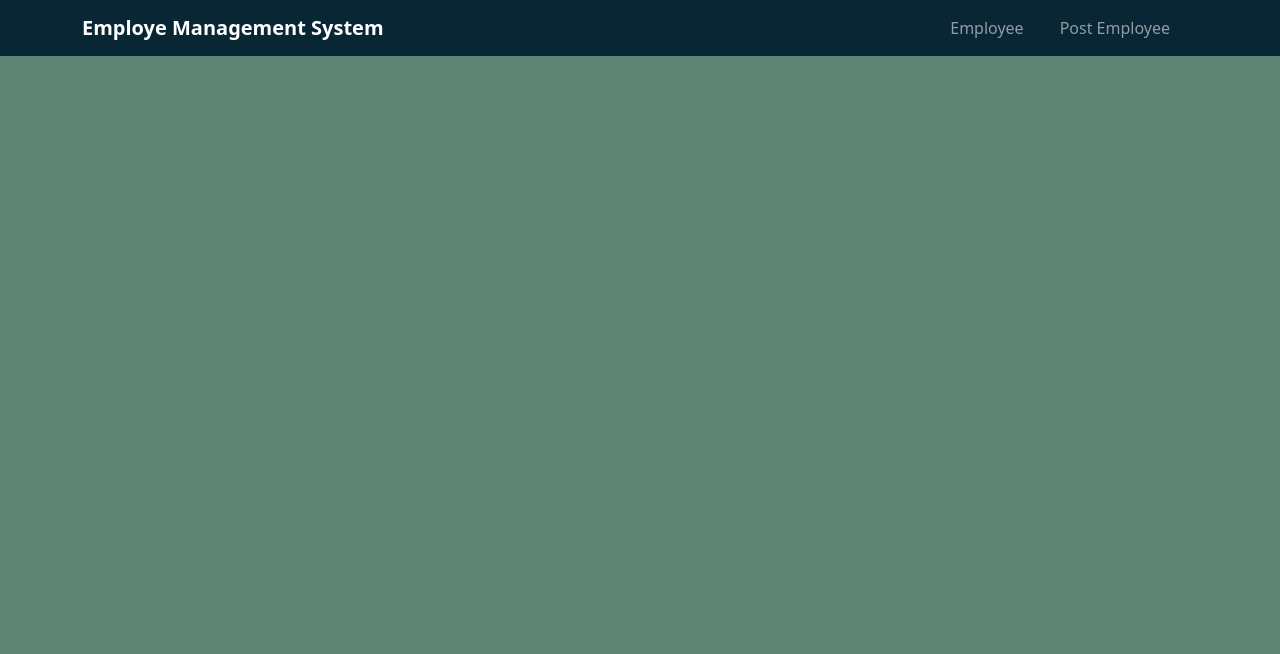
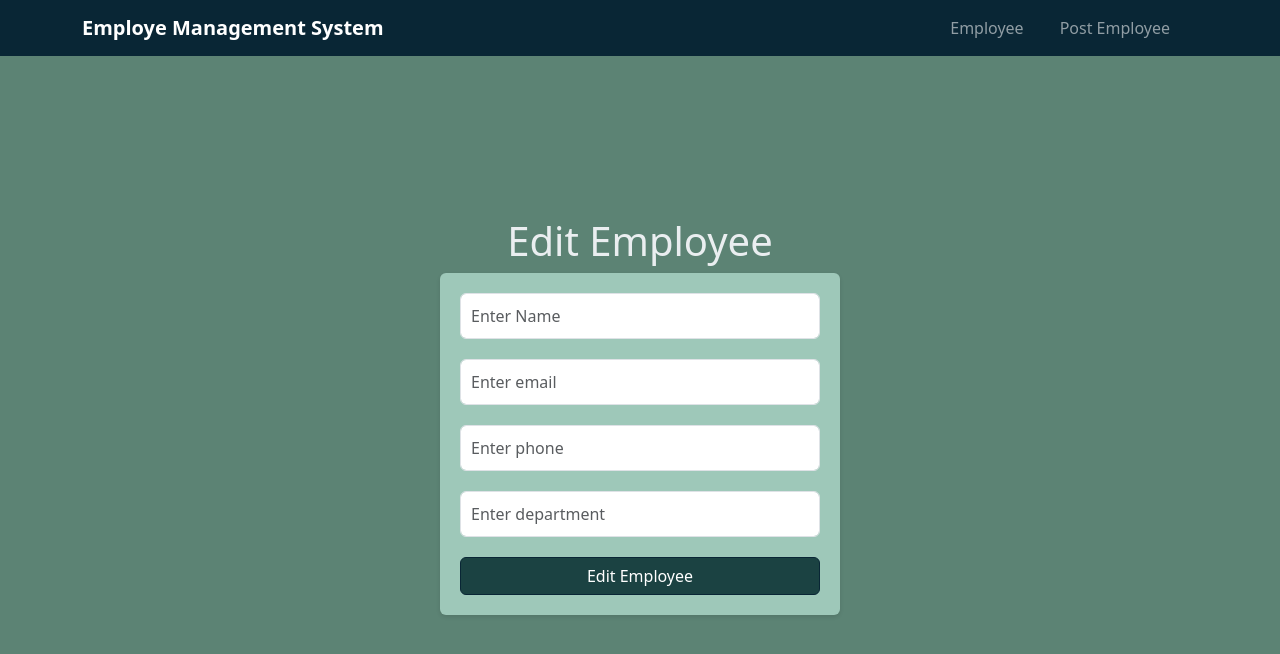
Before and after one commit to hasharas/Event-Management-front, a React (Create React App) app: page /employee/1 in a window 1280 px wide. Shown: the top 654 px of the page. Built offline with nearby package versions, Linux system fonts and the light colour scheme.

Commit message:
create update user file and add csss fro front

```diff
--- a/src/pages/employee/UpdateUser.css
+++ b/src/pages/employee/UpdateUser.css
@@ -0,0 +1,39 @@
+.center-form {
+      display: flex;
+      background-color: #5C8374;
+      flex-direction: column;
+      align-items: center;
+      justify-content: center;
+      height: 90vh;
+}
+
+.center-form h1{
+      color: #eaeef0;
+}
+
+.center-form form{
+      max-width: 400px;
+      width: 100%;
+      padding: 20px;
+      border: 0px solid #092635;
+      background-color: #9EC8B9;
+      border-radius: 6px;
+      box-shadow: 0 2px 4px rgba(0, 0, 0, 0.1);
+      text-align: center;
+}
+
+.center-form form .form-control{
+      margin-bottom: 20px;
+      padding: 10px;
+}
+
+.center-form form .custom-button{
+      background-color: #1B4242;
+      color: white;
+      border-color: #092635;
+    }
+
+    .center-form form .custom-button:hover {
+      background-color: #092635;
+      border-color: #073e50;
+    }
--- a/src/pages/employee/UpdateUser.js
+++ b/src/pages/employee/UpdateUser.js
@@ -1,11 +1,78 @@
-import React from 'react';
+import React, { useState } from 'react';
 import "./UpdateUser.css";
+import { Button } from 'react-bootstrap';
+import form from "react-bootstrap/Form"
+const UpdateUser = () => {
 
-const UpdateUser = () => {
+      const [formData, setFormData] = useState({
+            name: "",
+            email: "",
+            phone: "",
+            department: ""
+      });
+
+      const handleInputChange = (event) => {
+            const { name, value } = event.target;
+            setFormData({
+                  ...formData,
+                  [name]: value,
+            })
+      };
+
+
       return (
-            <div>
+            <>
+                  <div className="center-form">
+                        <h1 className="h1" >Edit Employee</h1>
+                        <form >
+                              <form.Group controlId="formBasicName">
+                                    <form.Control
+                                          type="text"
+                                          name="name"
+                                          placeholder="Enter Name"
+                                          value={formData.name}
+                                          onChange={handleInputChange}
+                                    />
+                              </form.Group>
 
-            </div>
+                              <form.Group controlId="formBasicName">
+                                    <form.Control
+                                          type="email"
+                                          name="email"
+                                          placeholder="Enter email"
+                                          value={formData.email}
+                                          onChange={handleInputChange}
+                                    />
+                              </form.Group>
+
+                              <form.Group controlId="formBasicName">
+                                    <form.Control
+                                          type="text"
+                                          name="phone"
+                                          placeholder="Enter phone"
+                                          value={formData.phone}
+                                          onChange={handleInputChange}
+                                    />
+                              </form.Group>
+
+                              <form.Group controlId="formBasicName">
+                                    <form.Control
+                                          type="text"
+                                          name="department"
+                                          placeholder="Enter department"
+                                          value={formData.department}
+                                          onChange={handleInputChange}
+                                    />
+                              </form.Group>
+
+                              <Button type="submit" className="w-100 custom-button">
+                                    Edit Employee
+                              </Button>
+
+                        </form>
+                  </div>
+            </>
+
       );
 }
 
```
